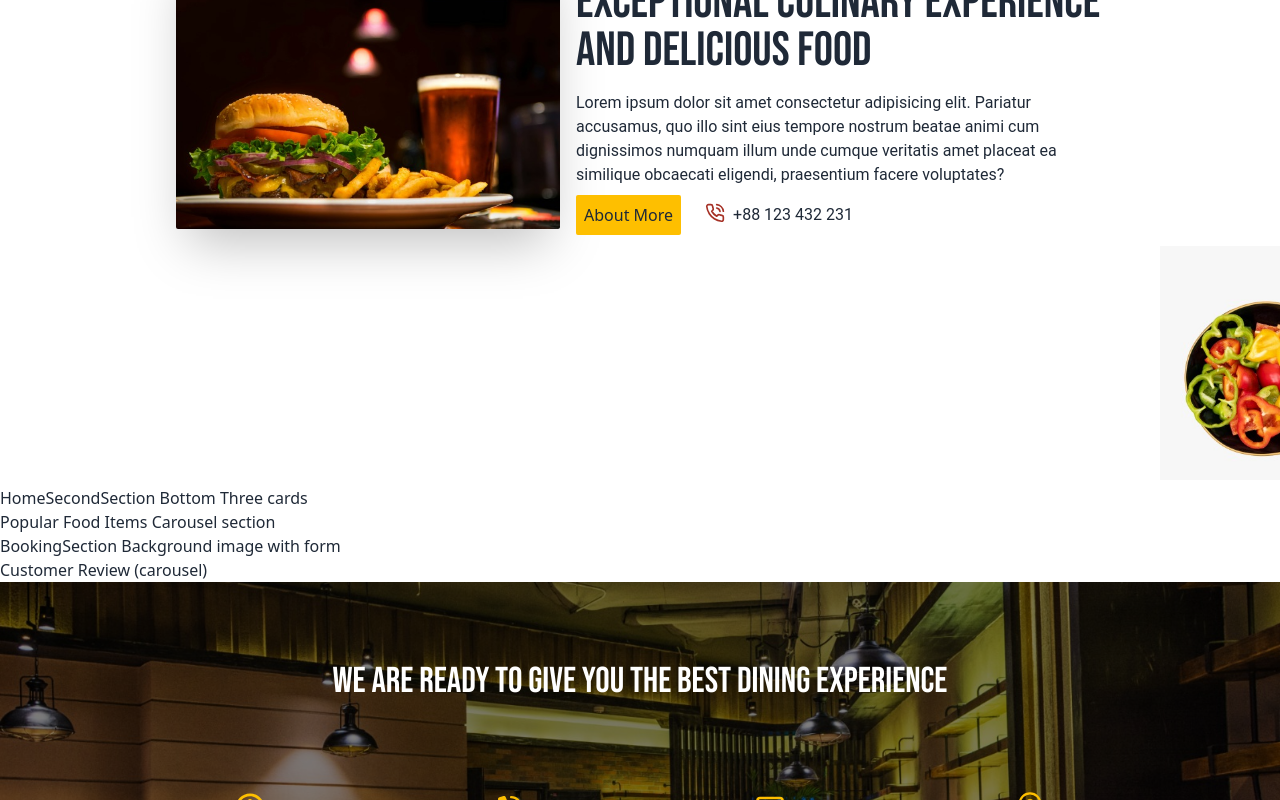
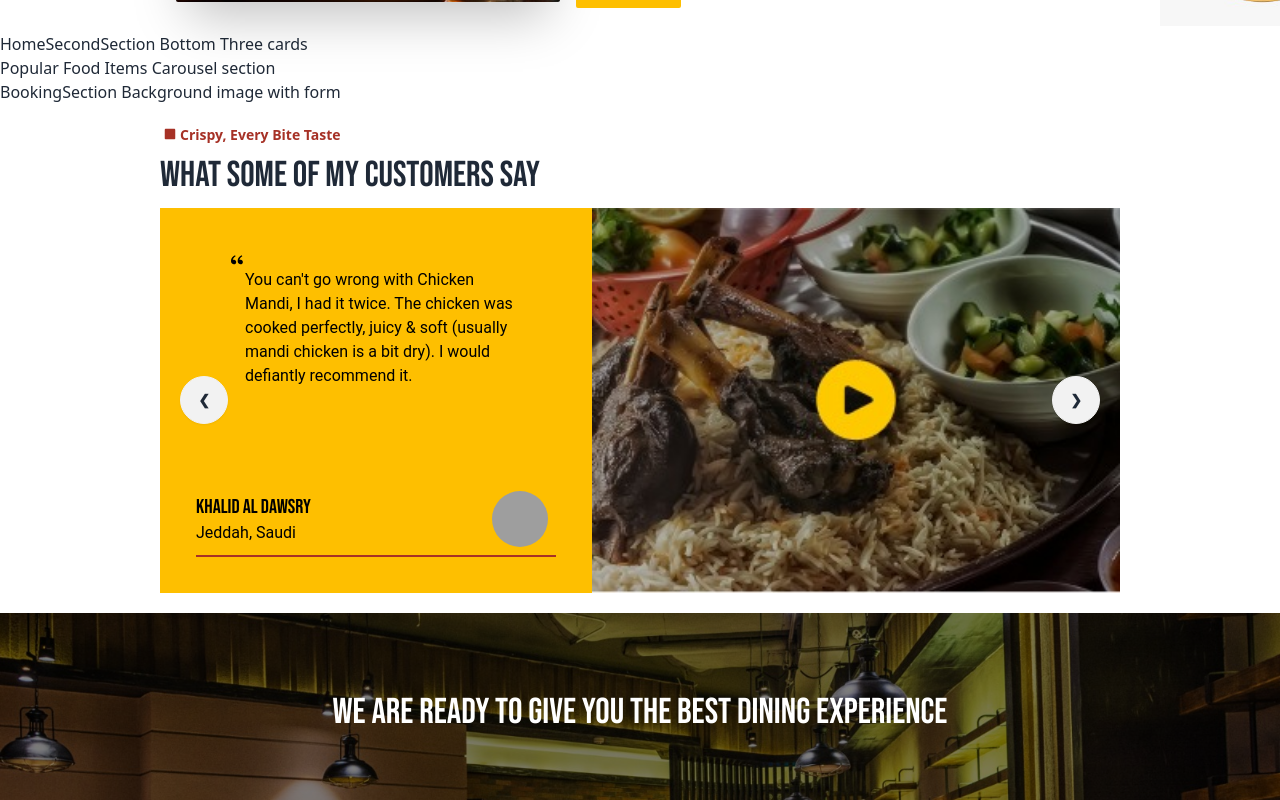
Before and after one commit to sabrina-here/restaurant, a React (Vite) app: page / in a window 1280 px wide. Shown: the part 900-1700 px from the top of the page. Built offline with nearby package versions, Linux system fonts and the light colour scheme; grey boxes are pictures that could not be loaded; a web font is replaced by a local one.

Commit message:
customer rev section ongoing

```diff
--- /dev/null
+++ b/src/Pages/Home/CustomerRev.jsx
@@ -0,0 +1,69 @@
+import React from "react";
+import revImage from "../../assets/reviewImage.jpeg";
+import { FaSquare } from "react-icons/fa";
+import { RiDoubleQuotesL } from "react-icons/ri";
+
+function CustomerRev() {
+  return (
+    <div>
+      {/* --------------- section title and carousel button will be here(absolute) ------- */}
+      <div className="my-3">
+        <div className=" text-primary my-2 font-bold text-sm">
+          <FaSquare className="inline text-xs m-1 mb-2" />
+          Crispy, Every Bite Taste
+        </div>
+        <div className="babas-font text-4xl">WHAT SOME OF MY CUSTOMERS SAY</div>
+      </div>
+
+      <div className="carousel w-full">
+        <div id="slide1" className="carousel-item relative w-full">
+          {/* --------------------- card inside the carousel -------------- */}
+
+          <div className="lg:w-full flex flex-col lg:flex-row-reverse rounded-sm">
+            <img
+              src={revImage}
+              alt="customer review"
+              className=" lg:w-[55%] "
+            />
+            <div className="lg:w-[45%] bg-accent text-black p-5 flex flex-col justify-between">
+              <div className="w-[75%] mx-auto pt-6">
+                <RiDoubleQuotesL className="" />
+                <p className="ms-4">
+                  You can't go wrong with Chicken Mandi, I had it twice. The
+                  chicken was cooked perfectly, juicy & soft (usually mandi
+                  chicken is a bit dry). I would defiantly recommend it.
+                </p>
+              </div>
+              <div className="p-4 ">
+                <div className="flex justify-between items-center">
+                  <div>
+                    <div className="babas-font text-xl">KHALID AL DAWSRY</div>
+                    <p>Jeddah, Saudi</p>
+                  </div>
+                  <div className="avatar">
+                    <div className="w-14 m-2 rounded-full">
+                      <img src="https://img.daisyui.com/images/stock/photo-1534528741775-53994a69daeb.webp" />
+                    </div>
+                  </div>
+                </div>
+                <hr className="border border-primary" />
+              </div>
+            </div>
+          </div>
+
+          {/* ----------------- button for carousel ----------------- */}
+          <div className="absolute left-5 right-5 top-1/2 flex -translate-y-1/2 transform justify-between">
+            <a href="#slide4" className="btn btn-circle">
+              ❮
+            </a>
+            <a href="#slide2" className="btn btn-circle">
+              ❯
+            </a>
+          </div>
+        </div>
+      </div>
+    </div>
+  );
+}
+
+export default CustomerRev;
--- a/src/Pages/Home/Home.jsx
+++ b/src/Pages/Home/Home.jsx
@@ -1,7 +1,8 @@
 import React from "react";
 import Banner from "./Banner";
 import HomeAboutSection from "./HomeAboutSection";
-import aboutSideImage from "../../assets/aboutSideImage.jpeg";
+import aboutSideImage from "../../assets/aboutSideImage.png";
+import CustomerRev from "./CustomerRev";
 
 export default function Home() {
   return (
@@ -24,7 +25,13 @@ export default function Home() {
       <div>HomeSecondSection Bottom Three cards</div>
       <div>Popular Food Items Carousel section</div>
       <div>BookingSection Background image with form</div>
-      <div>Customer Review (carousel)</div>
+
+      {/* ----------- customer review section ----------------- */}
+      <div>
+        <div className="max-w-[80%] mx-auto lg:max-w-[75%] my-5">
+          <CustomerRev />
+        </div>
+      </div>
       <div></div>
     </div>
   );
--- a/src/Pages/Home/HomeAboutSection.jsx
+++ b/src/Pages/Home/HomeAboutSection.jsx
@@ -27,7 +27,7 @@ export default function HomeAboutSection() {
 
   return (
     <div>
-      <div className="hero  min-h-screen">
+      <div className="hero  max-h-screen">
         <div className="hero-content flex-col lg:flex-row">
           {/* --------- left side image ---------------- */}
           <img src={homeAbout} className="max-w-sm rounded-sm shadow-2xl" />
```
Also changed, not shown: src/assets/aboutSideImage.png (added).
